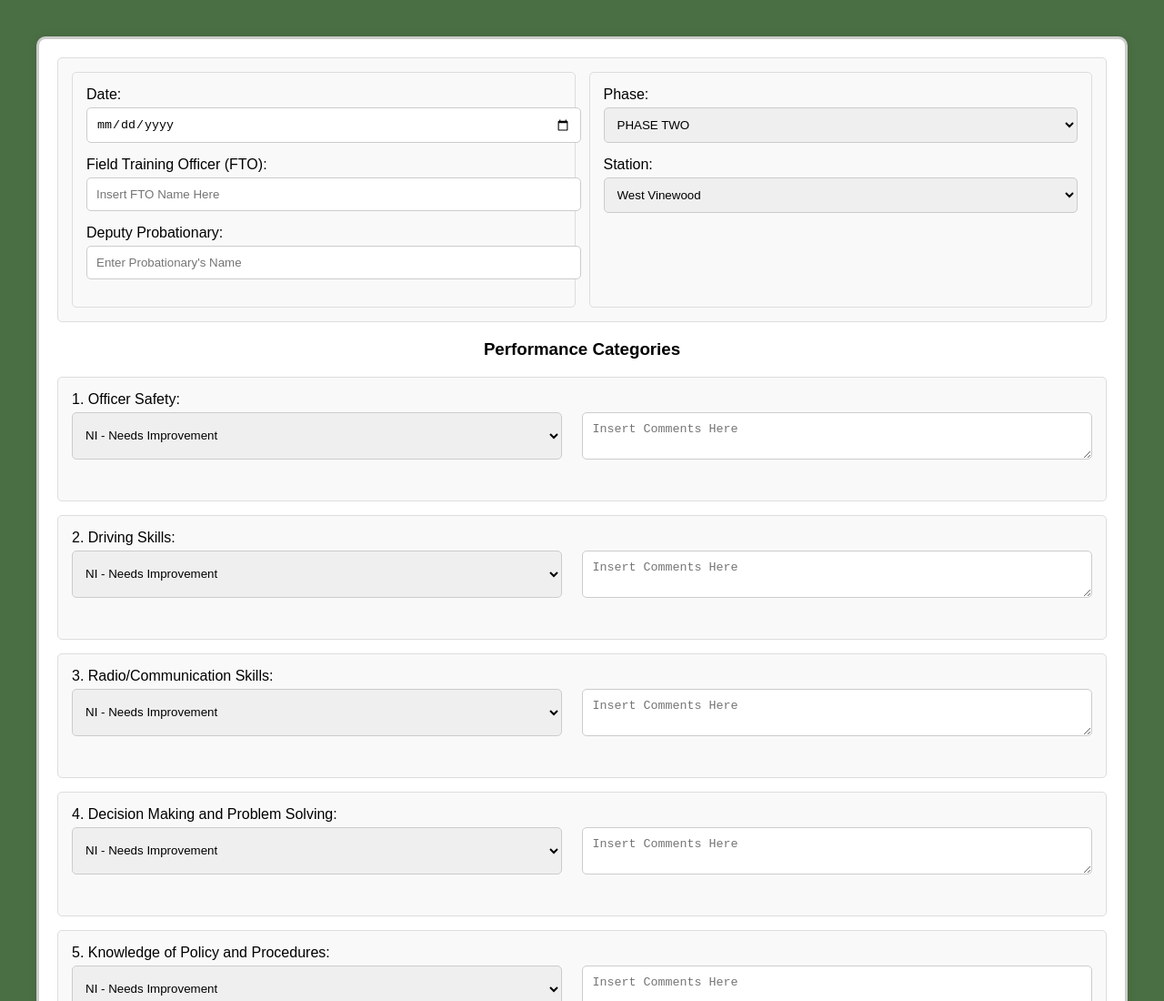
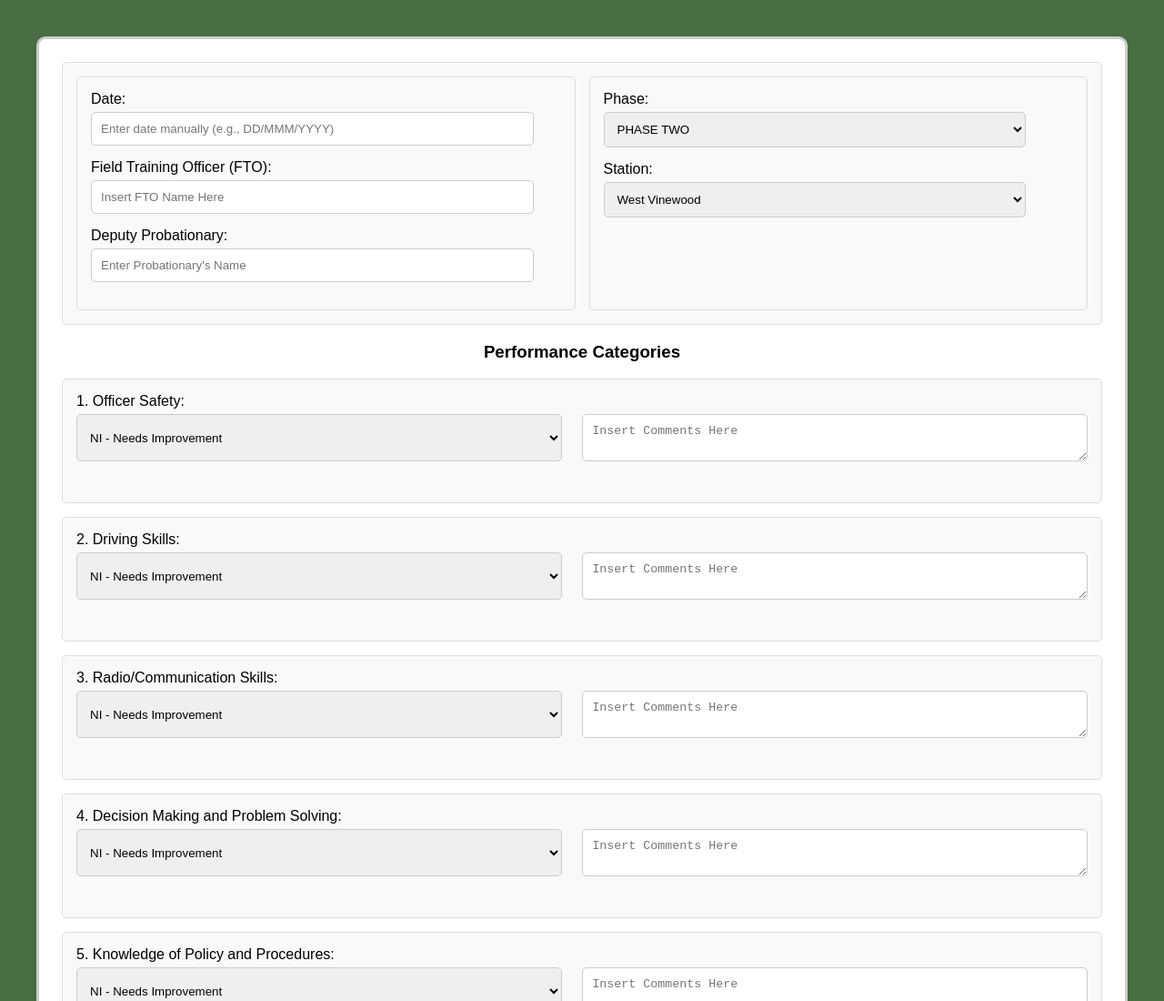
Before and after one commit to Antonio291/LSSD-DOR, a plain HTML site: page index.html in a window 1280 px wide. Shown: the top 1100 px of the page at 91% size. Drawn offline with Linux system fonts and the light colour scheme.

Commit message:
Update index.html

```diff
--- a/index.html
+++ b/index.html
@@ -13,7 +13,7 @@
         }
         .container {
             background: white;
-            padding: 20px;
+            padding: 25px;
             border-radius: 10px;
             box-shadow: 0 0 10px rgba(0, 0, 0, 0.1);
             border: 3px solid #ccc;
@@ -28,7 +28,7 @@
             font-weight: normal;
         }
         select, textarea, input {
-            width: 100%;
+            width: 90%;
             padding: 10px;
             margin: 5px 0 15px;
             border: 1px solid #ccc;
@@ -101,7 +101,7 @@
             <div class="info-container">
                 <div class="info-box">
                     <label>Date:</label>
-                    <input type="date" id="date">
+                    <input type="text" id="date" placeholder="Enter date manually (e.g., DD/MMM/YYYY)">
                     <label>Field Training Officer (FTO):</label>
                     <input type="text" id="fto" placeholder="Insert FTO Name Here">
                     <label>Deputy Probationary:</label>
```
